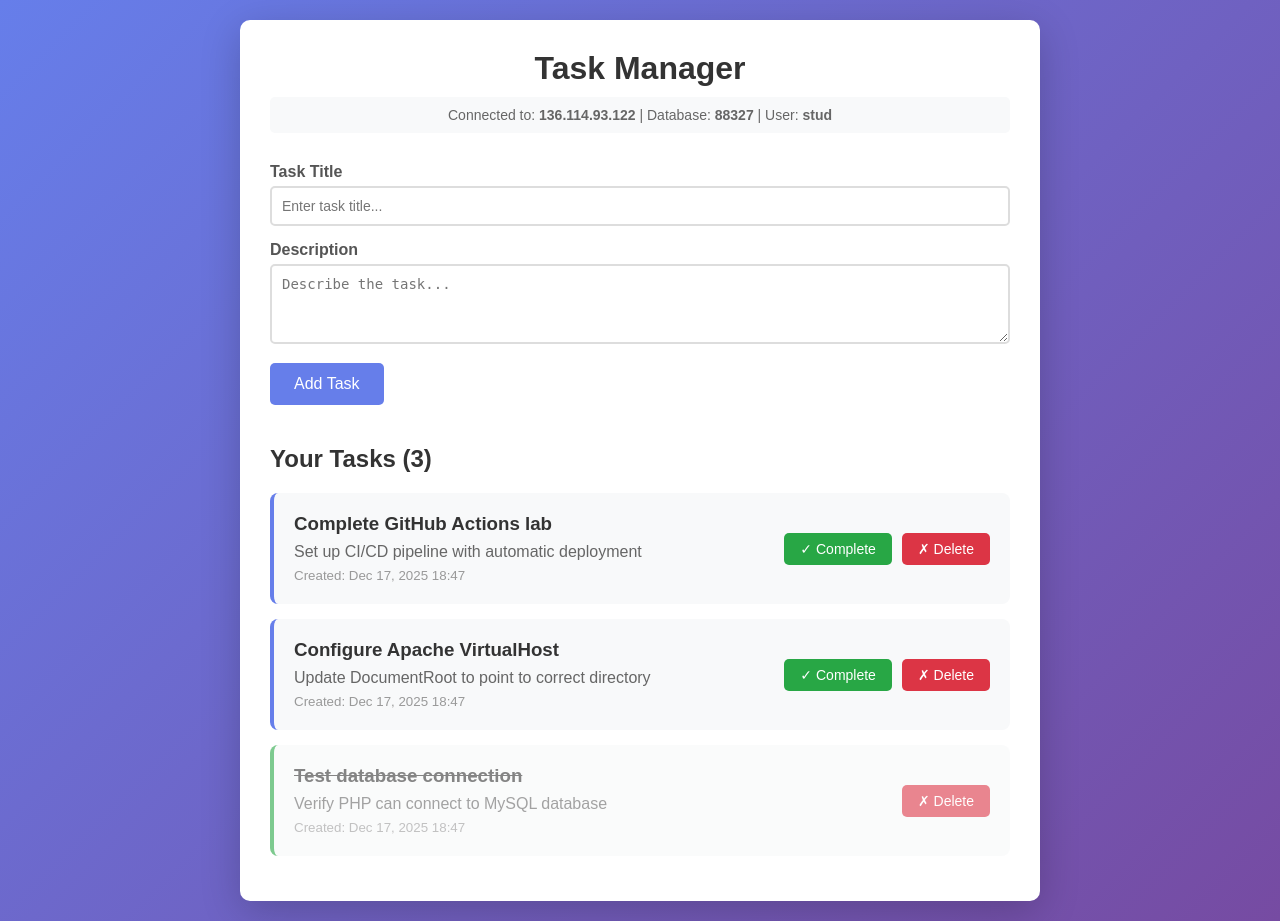
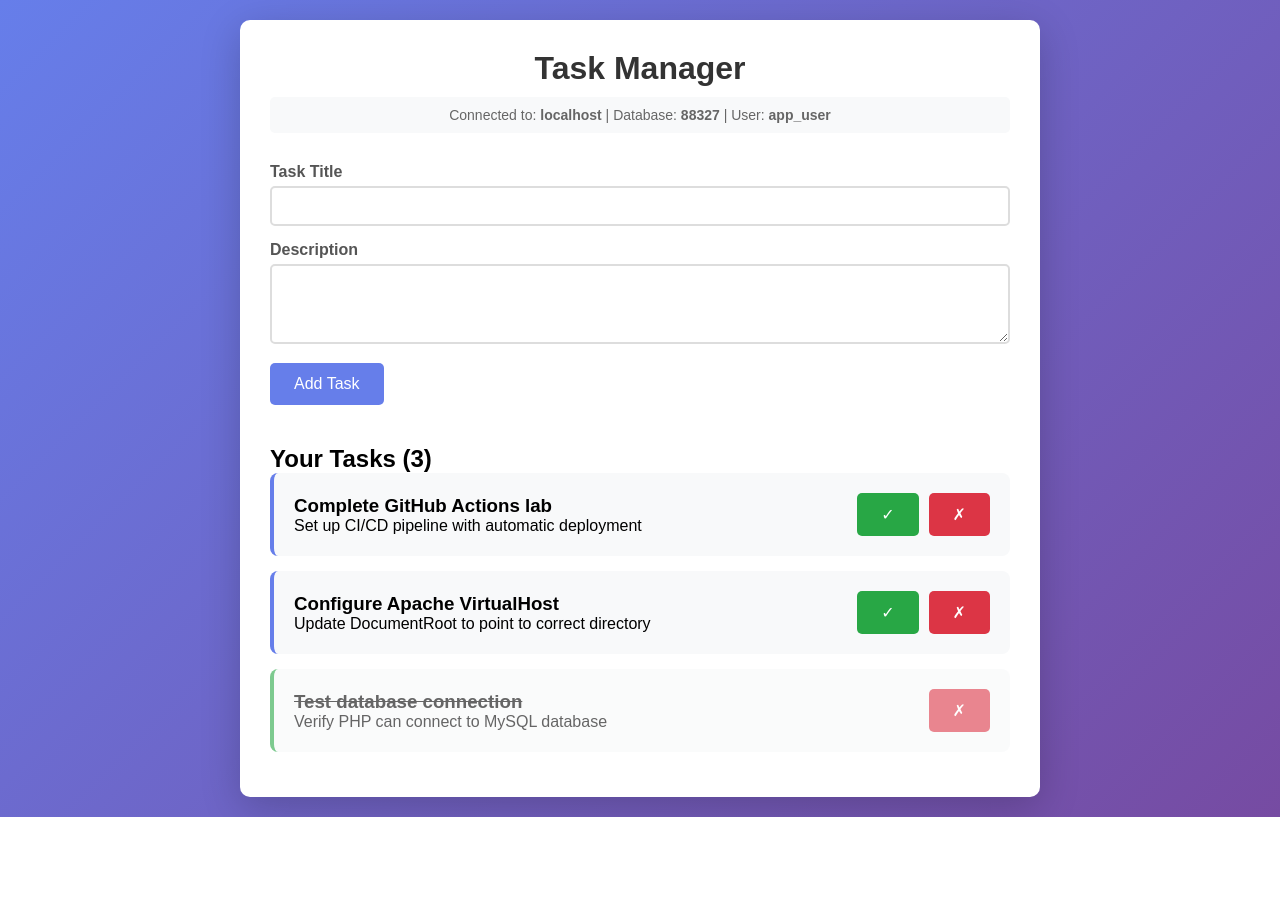
Before and after one commit to NNovikov0/github-actions-lab-MN, a PHP site: page / in a window 1280 px wide. After the commit the page ends 817 px from the top, so only its background shows below. Run offline with PHP 8.4, Linux system fonts and the light colour scheme; data comes from the database, SQL or seed files in the repository.

Commit message:
Add changes to index.php and sql_execution.yml

```diff
--- a/index.php
+++ b/index.php
@@ -1,55 +1,76 @@
 <?php
-// Database configuration - use environment variables from GitHub Secrets
-$host = $_SERVER['DB_HOST'] ?? '136.114.93.122';
-$dbname = $_SERVER['DB_NAME'] ?? '88327';
-$username = $_SERVER['DB_USER'] ?? 'stud';
-$password = $_SERVER['DB_PASSWORD'] ?? 'Uwb123!!';
+// ================================
+// Database configuration
+// ================================
+// Read from environment variables (set on the VM via Apache)
+$host     = getenv('DB_HOST') ?: 'localhost';
+$dbname   = getenv('DB_NAME') ?: '88327';
+$username = getenv('DB_USER') ?: 'app_user';
 
-if (!$password) {
-    die("Database password not configured. Please set DB_PASSWORD environment variable.");
+try {
+    // No password (socket / local auth)
+    $pdo = new PDO(
+        "mysql:host=$host;dbname=$dbname;charset=utf8mb4",
+        $username
+    );
+
+    $pdo->setAttribute(PDO::ATTR_ERRMODE, PDO::ERRMODE_EXCEPTION);
+} catch (PDOException $e) {
+    die("Database connection failed: " . $e->getMessage());
 }
 
-try {
-    $pdo = new PDO("mysql:host=$host;dbname=$dbname;charset=utf8mb4", $username, $password);
-    $pdo->setAttribute(PDO::ATTR_ERRMODE, PDO::ERRMODE_EXCEPTION);
-} catch(PDOException $e) {
-    die("Connection failed: " . $e->getMessage());
-}
-
+// ================================
 // Handle form submissions
+// ================================
 if ($_SERVER['REQUEST_METHOD'] === 'POST') {
     if (isset($_POST['action'])) {
         switch ($_POST['action']) {
+
             case 'add':
-                $title = $_POST['title'];
-                $description = $_POST['description'];
-                $stmt = $pdo->prepare("INSERT INTO tasks (title, description) VALUES (?, ?)");
+                $title = trim($_POST['title']);
+                $description = trim($_POST['description']);
+
+                $stmt = $pdo->prepare(
+                    "INSERT INTO tasks (title, description) VALUES (?, ?)"
+                );
                 $stmt->execute([$title, $description]);
+
                 header("Location: " . $_SERVER['PHP_SELF']);
                 exit;
 
             case 'complete':
-                $id = $_POST['id'];
-                $stmt = $pdo->prepare("UPDATE tasks SET completed = 1 WHERE id = ?");
+                $id = (int) $_POST['id'];
+
+                $stmt = $pdo->prepare(
+                    "UPDATE tasks SET completed = 1 WHERE id = ?"
+                );
                 $stmt->execute([$id]);
+
                 header("Location: " . $_SERVER['PHP_SELF']);
                 exit;
 
             case 'delete':
-                $id = $_POST['id'];
-                $stmt = $pdo->prepare("DELETE FROM tasks WHERE id = ?");
+                $id = (int) $_POST['id'];
+
+                $stmt = $pdo->prepare(
+                    "DELETE FROM tasks WHERE id = ?"
+                );
                 $stmt->execute([$id]);
+
                 header("Location: " . $_SERVER['PHP_SELF']);
                 exit;
         }
     }
 }
 
+// ================================
 // Fetch all tasks
-$stmt = $pdo->query("SELECT * FROM tasks ORDER BY created_at DESC");
+// ================================
+$stmt = $pdo->query(
+    "SELECT * FROM tasks ORDER BY created_at DESC"
+);
 $tasks = $stmt->fetchAll(PDO::FETCH_ASSOC);
 ?>
-
 <!DOCTYPE html>
 <html lang="en">
 <head>
@@ -57,11 +78,7 @@ $tasks = $stmt->fetchAll(PDO::FETCH_ASSOC);
     <meta name="viewport" content="width=device-width, initial-scale=1.0">
     <title>Task Manager - UWB Lab</title>
     <style>
-        * {
-            margin: 0;
-            padding: 0;
-            box-sizing: border-box;
-        }
+        * { margin: 0; padding: 0; box-sizing: border-box; }
 
         body {
             font-family: Arial, sans-serif;
@@ -95,9 +112,7 @@ $tasks = $stmt->fetchAll(PDO::FETCH_ASSOC);
             border-radius: 5px;
         }
 
-        .form-group {
-            margin-bottom: 15px;
-        }
+        .form-group { margin-bottom: 15px; }
 
         label {
             display: block;
@@ -106,20 +121,12 @@ $tasks = $stmt->fetchAll(PDO::FETCH_ASSOC);
             font-weight: bold;
         }
 
-        input[type="text"],
-        textarea {
+        input[type="text"], textarea {
             width: 100%;
             padding: 10px;
             border: 2px solid #ddd;
             border-radius: 5px;
             font-size: 14px;
-            transition: border-color 0.3s;
-        }
-
-        input[type="text"]:focus,
-        textarea:focus {
-            outline: none;
-            border-color: #667eea;
         }
 
         textarea {
@@ -135,21 +142,9 @@ $tasks = $stmt->fetchAll(PDO::FETCH_ASSOC);
             border-radius: 5px;
             cursor: pointer;
             font-size: 16px;
-            transition: background 0.3s;
         }
 
-        button:hover {
-            background: #5568d3;
-        }
-
-        .tasks {
-            margin-top: 40px;
-        }
-
-        .tasks h2 {
-            margin-bottom: 20px;
-            color: #333;
-        }
+        .tasks { margin-top: 40px; }
 
         .task {
             background: #f8f9fa;
@@ -167,26 +162,8 @@ $tasks = $stmt->fetchAll(PDO::FETCH_ASSOC);
             border-left-color: #28a745;
         }
 
-        .task.completed .task-content h3 {
+        .task.completed h3 {
             text-decoration: line-through;
-        }
-
-        .task-content {
-            flex: 1;
-        }
-
-        .task-content h3 {
-            color: #333;
-            margin-bottom: 8px;
-        }
-
-        .task-content p {
-            color: #666;
-            margin-bottom: 5px;
-        }
-
-        .task-content small {
-            color: #999;
         }
 
         .task-actions {
@@ -194,38 +171,14 @@ $tasks = $stmt->fetchAll(PDO::FETCH_ASSOC);
             gap: 10px;
         }
 
-        .task-actions button {
-            padding: 8px 16px;
-            font-size: 14px;
-        }
-
-        .btn-complete {
-            background: #28a745;
-        }
-
-        .btn-complete:hover {
-            background: #218838;
-        }
-
-        .btn-delete {
-            background: #dc3545;
-        }
-
-        .btn-delete:hover {
-            background: #c82333;
-        }
-
-        .no-tasks {
-            text-align: center;
-            color: #999;
-            padding: 40px;
-            font-style: italic;
-        }
+        .btn-complete { background: #28a745; }
+        .btn-delete { background: #dc3545; }
     </style>
 </head>
 <body>
 <div class="container">
     <h1>Task Manager</h1>
+
     <div class="db-info">
         Connected to: <strong><?= htmlspecialchars($host) ?></strong> |
         Database: <strong><?= htmlspecialchars($dbname) ?></strong> |
@@ -237,12 +190,12 @@ $tasks = $stmt->fetchAll(PDO::FETCH_ASSOC);
 
         <div class="form-group">
             <label for="title">Task Title</label>
-                <input type="text" id="title" name="title" required placeholder="Enter task title...">
+            <input type="text" id="title" name="title" required>
         </div>
 
         <div class="form-group">
             <label for="description">Description</label>
-                <textarea id="description" name="description" required placeholder="Describe the task..."></textarea>
+            <textarea id="description" name="description" required></textarea>
         </div>
 
         <button type="submit">Add Task</button>
@@ -251,35 +204,30 @@ $tasks = $stmt->fetchAll(PDO::FETCH_ASSOC);
     <div class="tasks">
         <h2>Your Tasks (<?= count($tasks) ?>)</h2>
 
-            <?php if (empty($tasks)): ?>
-                <div class="no-tasks">No tasks yet. Add your first task above!</div>
-            <?php else: ?>
         <?php foreach ($tasks as $task): ?>
             <div class="task <?= $task['completed'] ? 'completed' : '' ?>">
-                        <div class="task-content">
+                <div>
                     <h3><?= htmlspecialchars($task['title']) ?></h3>
                     <p><?= htmlspecialchars($task['description']) ?></p>
-                            <small>Created: <?= date('M d, Y H:i', strtotime($task['created_at'])) ?></small>
                 </div>
 
                 <div class="task-actions">
                     <?php if (!$task['completed']): ?>
-                                <form method="POST" style="display: inline;">
+                        <form method="POST">
                             <input type="hidden" name="action" value="complete">
                             <input type="hidden" name="id" value="<?= $task['id'] ?>">
-                                    <button type="submit" class="btn-complete">✓ Complete</button>
+                            <button class="btn-complete">✓</button>
                         </form>
                     <?php endif; ?>
 
-                            <form method="POST" style="display: inline;">
+                    <form method="POST">
                         <input type="hidden" name="action" value="delete">
                         <input type="hidden" name="id" value="<?= $task['id'] ?>">
-                                <button type="submit" class="btn-delete">✗ Delete</button>
+                        <button class="btn-delete">✗</button>
                     </form>
                 </div>
             </div>
         <?php endforeach; ?>
-            <?php endif; ?>
     </div>
 </div>
 </body>
```
Lines whose indentation alone changed are shown as unchanged.
